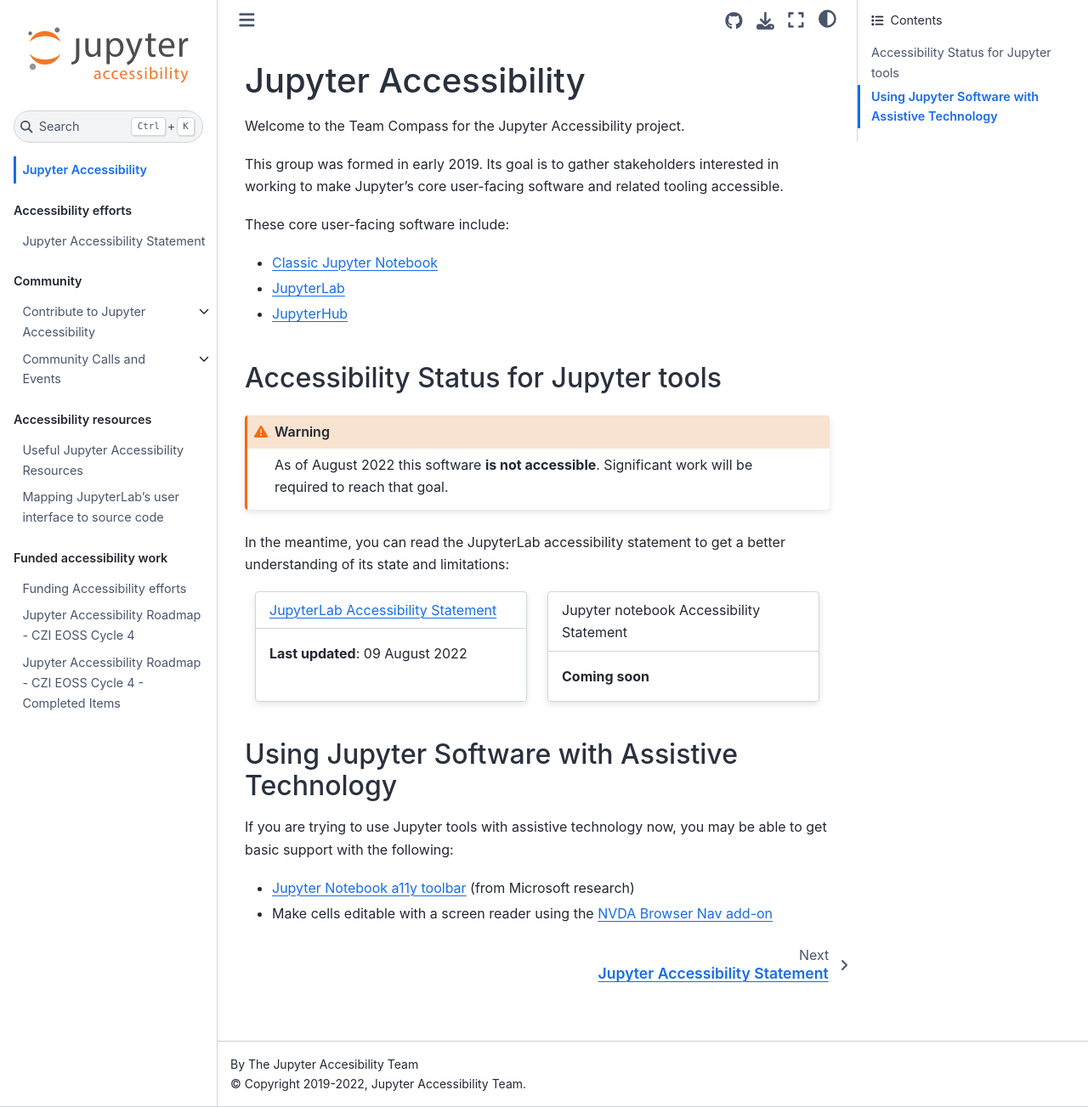
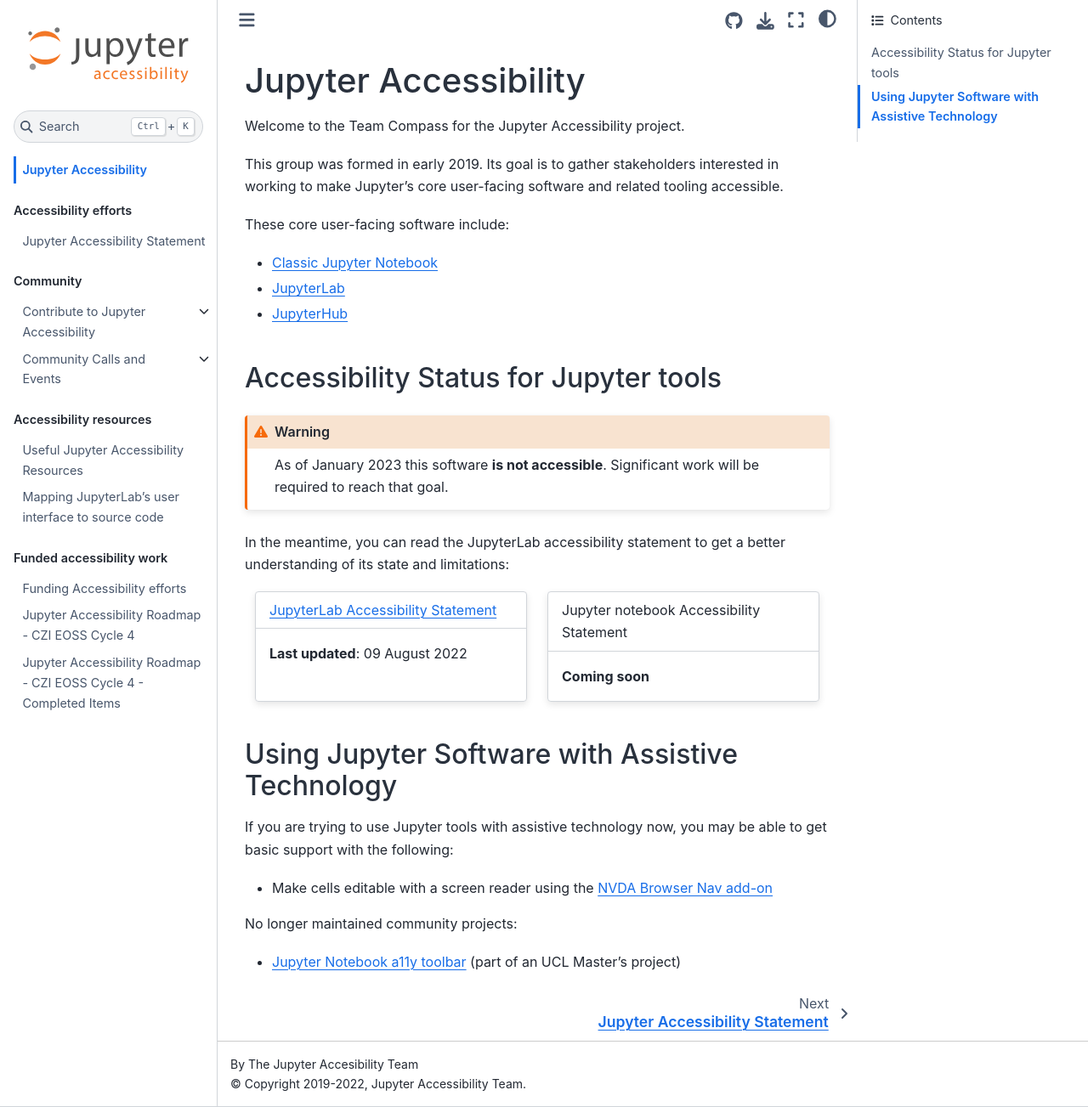
Before and after one commit to jupyter/accessibility, a Jupyter Book: the page built from docs/index.md, in a window 1280 px wide and 1303 px high. Shown: the whole window at 85% size. Built offline with Jupyter Book 1.0.4 settings and Sphinx 7.4.7 and the Sphinx Book theme 1.1.4, drawn with Linux system fonts in a browser that asks for light colours; pages that are not in the unit, such as notebooks, are missing from menus.

Commit message:
:memo: Add note about assistive tools no longer maintained

````diff
--- a/docs/index.md
+++ b/docs/index.md
@@ -15,7 +15,7 @@
 ## Accessibility Status for Jupyter tools
 
 ```{warning}
-As of August 2022 this software **is not accessible**.
+As of January 2023 this software **is not accessible**.
 Significant work will be required to reach that goal.
 ```
 
@@ -38,5 +38,7 @@
 
 If you are trying to use Jupyter tools with assistive technology now, you may be able to get basic support with the following:
 
-- [Jupyter Notebook a11y toolbar](https://github.com/uclixnjupyternbaccessibility/jupyter_contrib_nbextensions/tree/master/src/jupyter_contrib_nbextensions/nbextensions/accessibility_toolbar) (from Microsoft research)
 - Make cells editable with a screen reader using the [NVDA Browser Nav add-on](https://addons.nvda-project.org/addons/browsernav.en.html#:~:text=BrowserNav%20addon%20for%20NVDA,comments%20or%20malformed%20HTML%20tables.”)
+
+No longer maintained community projects:
+- [Jupyter Notebook a11y toolbar](https://github.com/uclixnjupyternbaccessibility/accessibility_toolbar) (part of an UCL Master's project)
````
